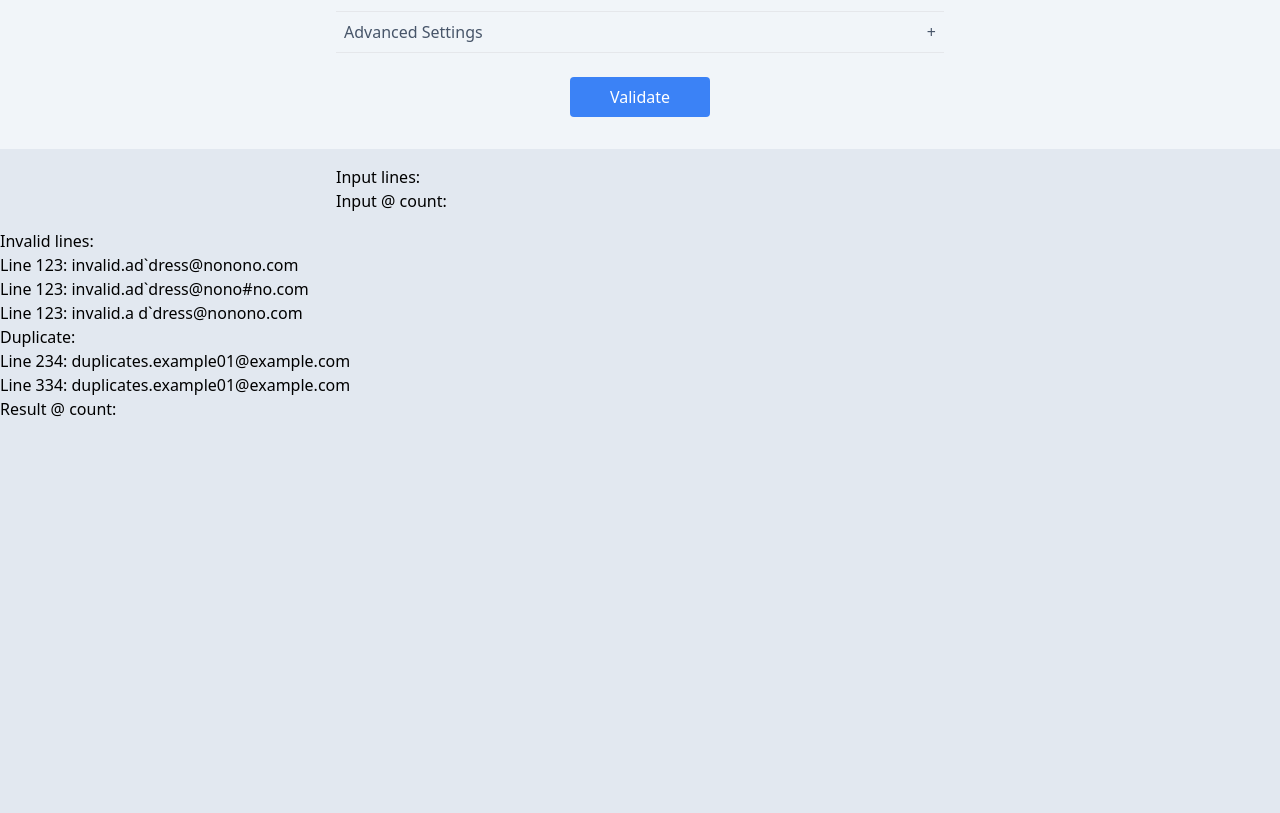
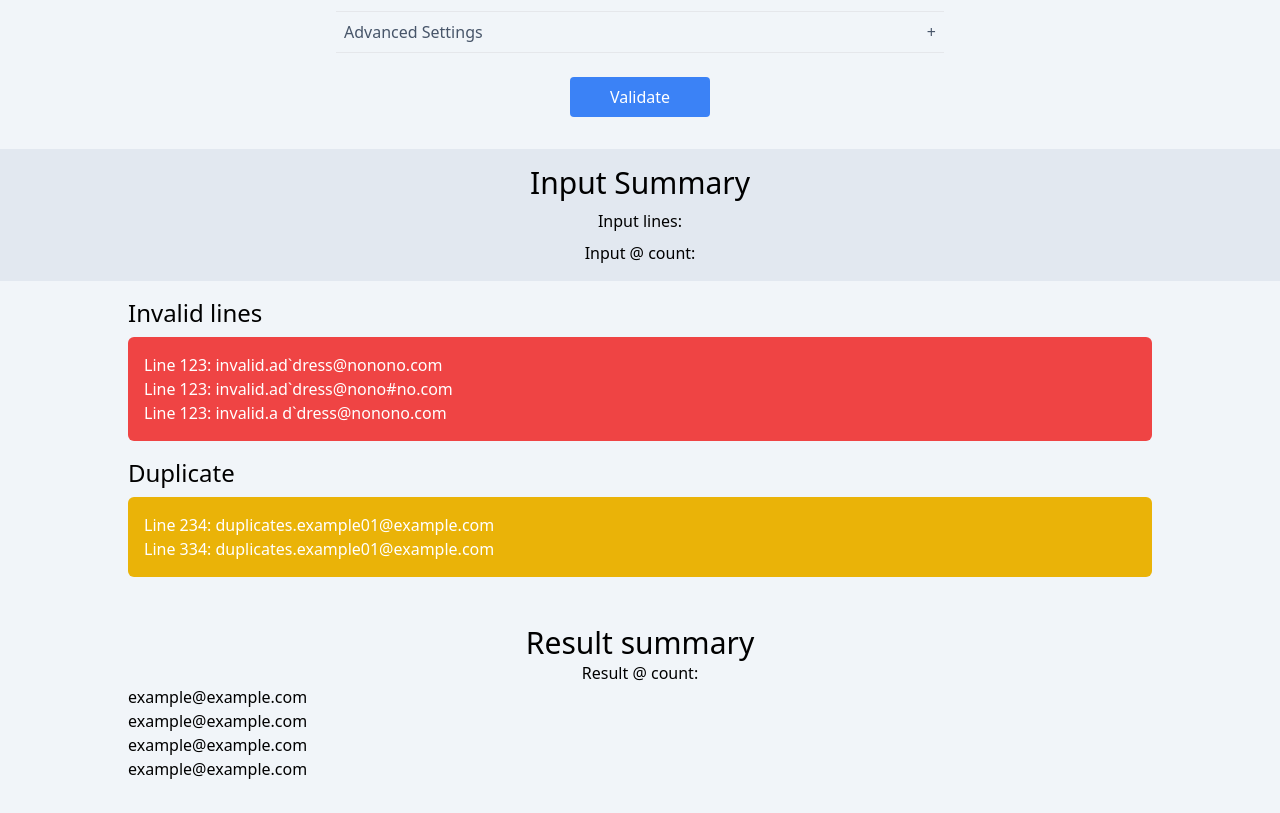
Before and after one commit to Kentaro-Furukawa/Address-Handler, a website: page index.html in a window 1280 px wide. Shown: the part 353-1166 px from the top of the page. Before the commit the page ends 800 px from the top, so only its background shows below. Drawn offline with Linux system fonts and the light colour scheme.

Commit message:
add some styles on results section

```diff
--- a/index.html
+++ b/index.html
@@ -27,28 +27,36 @@
         </div>
         <button id="src-submit" class="button" type="submit">Validate</button>
     </section>
-    <section id="src-details">
+    <section id="src-summary">
+        <h2>Input Summary</h2>
         <p id="src-lines">Input lines:</p>
         <p id="src-at-count">Input @ count:</p>
     </section>
     <section id="validation-details">
         <div id="invalid">
-            <p>Invalid lines:</p>
+            <h3>Invalid lines</h3>
             <ul id="invalid-list">
                 <li>Line 123: invalid.ad`dress@nonono.com</li>
                 <li>Line 123: invalid.ad`dress@nono#no.com</li>
                 <li>Line 123: invalid.a d`dress@nonono.com</li>
             </ul>
         </div>
-        <div id="duplicates">
-            <p>Duplicate:</p>
-            <ul id="duplicates-list">
+        <div id="duplicate">
+            <h3>Duplicate</h3>
+            <ul id="duplicate-list">
                 <li>Line 234: duplicates.example01@example.com</li>
                 <li>Line 334: duplicates.example01@example.com</li>
         </div>
     </section>
     <section id="result-summary">
+        <h2>Result summary</h2>
         <p id="result-at-count">Result @ count:</p>
+        <ol>
+            <li>example@example.com</li>
+            <li>example@example.com</li>
+            <li>example@example.com</li>
+            <li>example@example.com</li>
+        </ol>
     </section>
 
 
--- a/src/input.css
+++ b/src/input.css
@@ -4,7 +4,13 @@
 
 @layer components {
     body {
-        @apply bg-slate-200;
+        @apply pb-4 bg-slate-100;
+    }
+    h2 {
+        @apply text-3xl;
+    }
+    h3 {
+        @apply text-2xl;
     }
 
     .button {
@@ -44,14 +50,42 @@
     #src-input .accordion-content input {
         @apply w-full p-2 border-2 rounded-md;
     }
-
     #src-input>button#src-submit {
         @apply mx-auto my-4 px-10 block;
     }
-    #src-details {
-        @apply w-3/6 mx-auto p-4 bg-slate-200;
+    #src-summary {
+        @apply py-4 text-center bg-slate-200;
+    }
+    #src-summary>p {
+        @apply mt-2;
+    }
+    #validation-details {
+        @apply w-4/5 mx-auto py-4;
+    }
+    #invalid-list, #duplicate-list {
+        @apply mt-2 p-4 text-white rounded-md;
+    }
+    #invalid {
+        @apply mb-4;
+    }
+    #invalid-list {
+        @apply bg-red-500;
+    }
+    #duplicate {
+        @apply mb-4;
+    }
+    #duplicate-list {
+        @apply bg-yellow-500;
+    }
+    #result-summary {
+        @apply w-4/5 mx-auto py-4;
+    }
+    #result-summary h2 {
+        @apply text-center;
+    }
+    #result-summary p {
+        @apply text-center;
     }
 
 
-
 }
```
Also changed, not shown: css/output.css.
